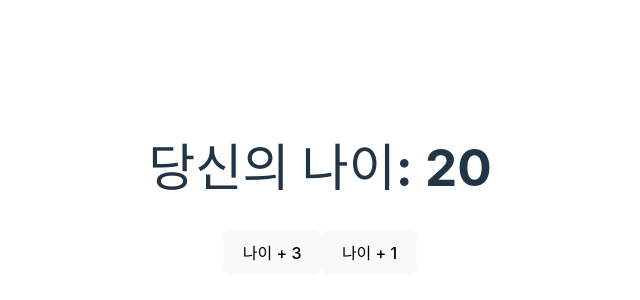
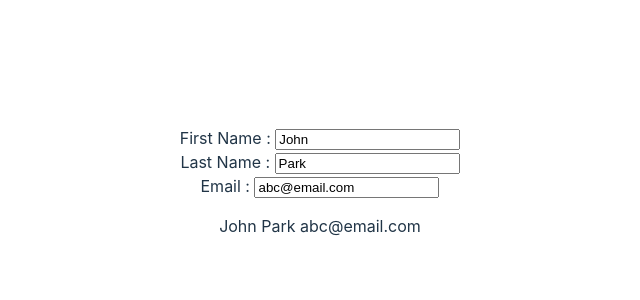
Before and after one commit to BoraParkDev/react-example, a React (Vite) app: page /state in a window 1280 px wide. Shown: the part 210-510 px from the top of the page, without its empty margins (320-960 px from the left). Built offline with nearby package versions, Linux system fonts and the light colour scheme.

Commit message:
#feat Example of Form Objects

```diff
--- /dev/null
+++ b/src/useState/Object/index.tsx
@@ -0,0 +1,50 @@
+import React, { useState } from "react";
+
+const ObjectIndex = () => {
+  const [form, setForm] = useState({
+    firstName: "John",
+    lastName: "Park",
+    email: "abc@email.com",
+  });
+
+  const handleChange = (e: React.ChangeEvent<HTMLInputElement>) => {
+    setForm({
+      ...form,
+      [e.target.name]: e.target.value,
+    });
+  };
+
+  return (
+    <form>
+      <label>
+        First Name :&nbsp;
+        <input
+          type="text"
+          name="firstName"
+          value={form.firstName}
+          onChange={handleChange}
+        />
+      </label>
+      <br />
+      <label>
+        Last Name :&nbsp;
+        <input
+          type="text"
+          name="lastName"
+          value={form.lastName}
+          onChange={handleChange}
+        />
+      </label>
+      <br />
+      <label>
+        Email :&nbsp;
+        <input type="email" value={form.email} onChange={handleChange} />
+      </label>
+      <p>
+        {form.firstName} {form.lastName} {form.email}
+      </p>
+    </form>
+  );
+};
+
+export default ObjectIndex;
--- a/src/useState/index.tsx
+++ b/src/useState/index.tsx
@@ -4,6 +4,7 @@ import TextFields from "./TextFields";
 import Checkbox from "./Checkbox";
 import Form from "./Form";
 import Example1 from "./prevState/Example1";
+import ObjectIndex from "./Object";
 
 const UseStateExample = () => {
   return (
@@ -12,7 +13,8 @@ const UseStateExample = () => {
       <TextFields />
       <Checkbox /> */}
       {/* <Form /> */}
-      <Example1 />
+      {/* <Example1 /> */}
+      <ObjectIndex />
     </div>
   );
 };
```
